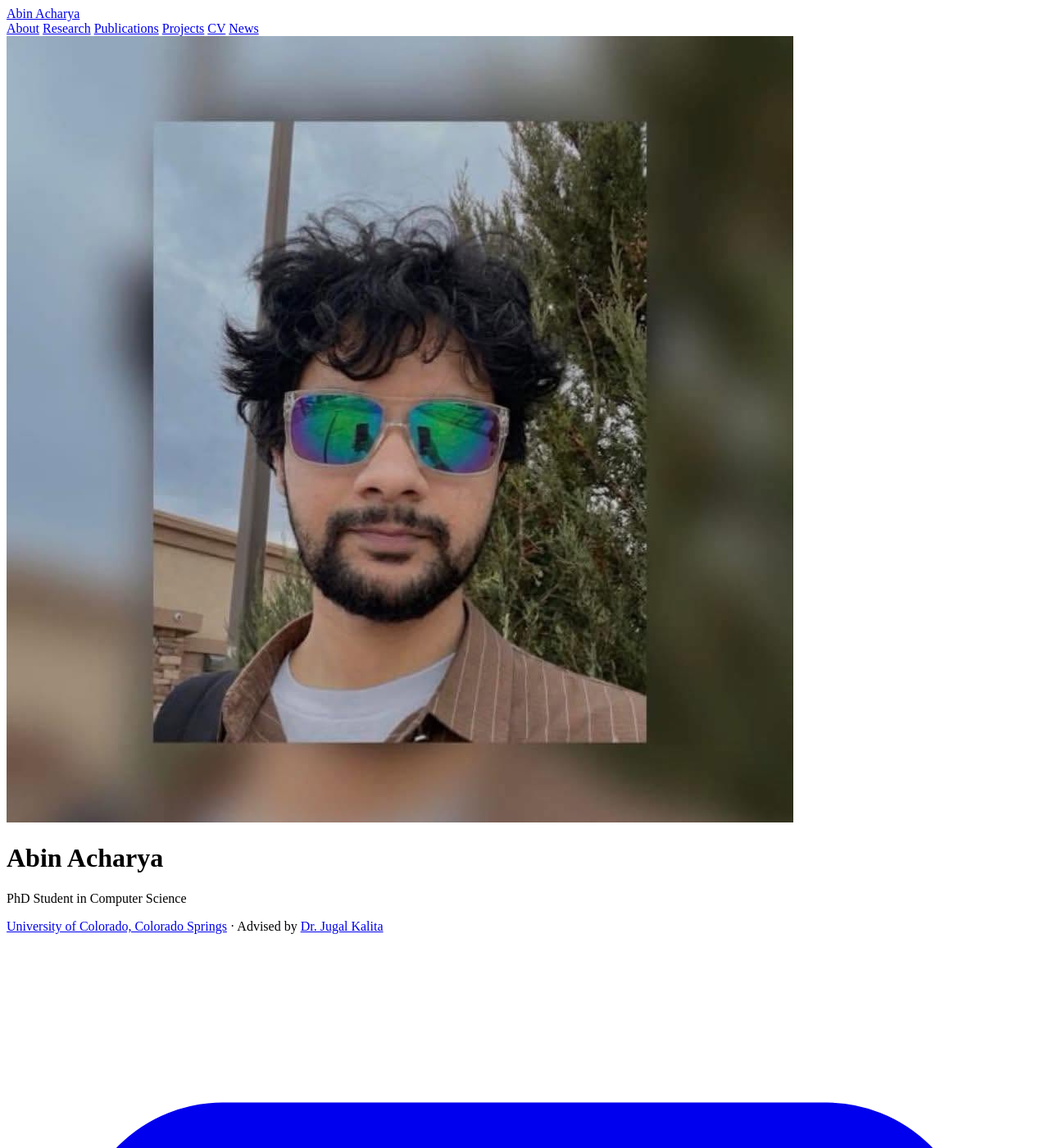
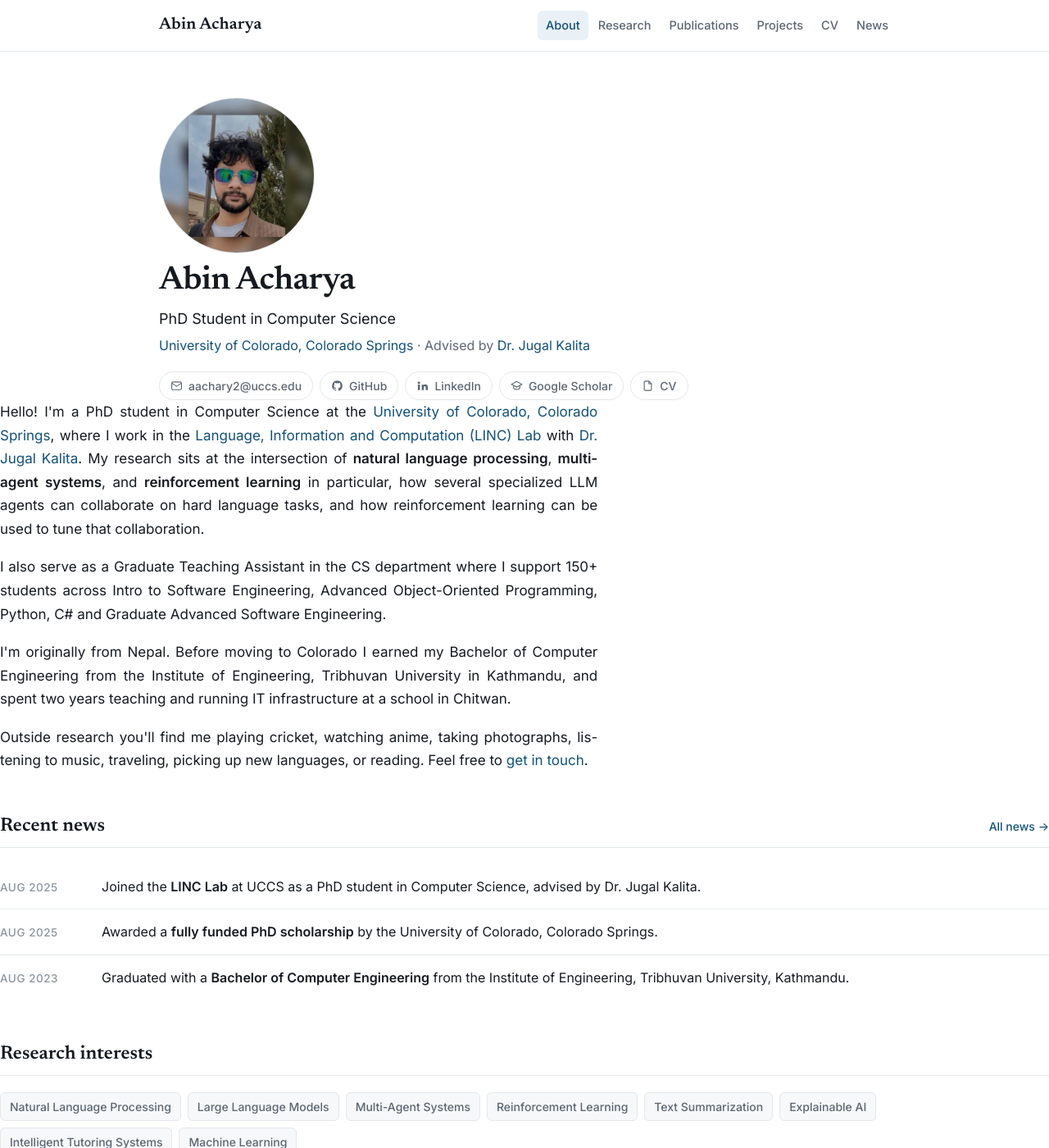
Before and after one commit to Abin-coder/abinacharya.github.io, a Jekyll site: the page built from index.html, in a window 1280 px wide and 1400 px high. Shown: the whole window at 82% size. Built offline with Jekyll 4.4.1, drawn with Linux system fonts in a browser that asks for light colours.

Commit message:
added style.css

```diff
--- /dev/null
+++ b/assets/css/style.css
@@ -0,0 +1,387 @@
+/* ==========================================================================
+   Abin Acharya — personal site
+   One stylesheet for the whole site. Change colors in :root below.
+   ========================================================================== */
+
+:root {
+  --ink:        #151a21;
+  --muted:      #5c6672;
+  --faint:      #8b95a1;
+  --line:       #e4e8ec;
+  --bg:         #ffffff;
+  --soft:       #f6f8fa;
+  --accent:     #12507a;
+  --accent-bg:  #e9f1f7;
+
+  --serif: "Newsreader", Georgia, "Times New Roman", serif;
+  --sans: "Inter", -apple-system, BlinkMacSystemFont, "Segoe UI", Roboto, Helvetica, Arial, sans-serif;
+
+  --maxw: 940px;
+}
+
+*, *::before, *::after { box-sizing: border-box; }
+
+html { -webkit-text-size-adjust: 100%; scroll-behavior: smooth; }
+
+body {
+  margin: 0;
+  background: var(--bg);
+  color: var(--ink);
+  font-family: var(--sans);
+  font-size: 17px;
+  line-height: 1.68;
+  -webkit-font-smoothing: antialiased;
+}
+
+a { color: var(--accent); text-decoration: none; }
+a:hover { text-decoration: underline; text-underline-offset: 3px; }
+a:focus-visible,
+button:focus-visible { outline: 2px solid var(--accent); outline-offset: 3px; border-radius: 3px; }
+
+img { max-width: 100%; height: auto; }
+
+.wrap { max-width: var(--maxw); margin: 0 auto; padding: 0 24px; }
+
+/* --- Header / navigation ------------------------------------------------ */
+
+.site-header {
+  position: sticky;
+  top: 0;
+  z-index: 20;
+  background: rgba(255,255,255,0.88);
+  backdrop-filter: saturate(180%) blur(10px);
+  border-bottom: 1px solid var(--line);
+}
+
+.site-header .wrap {
+  display: flex;
+  align-items: center;
+  justify-content: space-between;
+  gap: 16px;
+  min-height: 62px;
+  flex-wrap: wrap;
+}
+
+.brand {
+  font-family: var(--serif);
+  font-size: 20px;
+  font-weight: 600;
+  letter-spacing: 0.01em;
+  color: var(--ink);
+}
+.brand:hover { text-decoration: none; color: var(--accent); }
+
+.site-nav {
+  display: flex;
+  flex-wrap: wrap;
+  gap: 4px 2px;
+  margin: 0 -8px;
+}
+
+.site-nav a {
+  color: var(--muted);
+  font-size: 14.5px;
+  font-weight: 500;
+  padding: 6px 10px;
+  border-radius: 6px;
+}
+.site-nav a:hover { color: var(--ink); background: var(--soft); text-decoration: none; }
+.site-nav a.is-active { color: var(--accent); background: var(--accent-bg); }
+
+/* --- Page structure ------------------------------------------------------ */
+
+main { padding: 56px 0 24px; }
+
+section + section { margin-top: 52px; }
+
+h1, h2, h3 { font-family: var(--serif); color: var(--ink); line-height: 1.25; }
+
+.page-title {
+  font-size: 38px;
+  font-weight: 600;
+  margin: 0 0 8px;
+  letter-spacing: -0.01em;
+}
+
+.page-intro { color: var(--muted); margin: 0 0 36px; max-width: 62ch; }
+
+.section-title {
+  font-size: 23px;
+  font-weight: 600;
+  margin: 0 0 20px;
+  padding-bottom: 10px;
+  border-bottom: 1px solid var(--line);
+  display: flex;
+  align-items: baseline;
+  justify-content: space-between;
+  gap: 16px;
+}
+
+.section-title .more {
+  font-family: var(--sans);
+  font-size: 14px;
+  font-weight: 500;
+}
+
+p { margin: 0 0 18px; }
+main p:last-child { margin-bottom: 0; }
+
+.prose,
+.prose p {
+  text-align: justify;
+  hyphens: auto;
+  -webkit-hyphens: auto;
+}
+.prose { max-width: 68ch; }
+
+/* --- Hero ----------------------------------------------------------------- */
+
+.hero {
+  display: grid;
+  grid-template-columns: 190px 1fr;
+  gap: 40px;
+  align-items: start;
+  margin-bottom: 48px;
+}
+
+.hero-photo {
+  width: 190px;
+  height: 190px;
+  border-radius: 50%;
+  object-fit: cover;
+  border: 1px solid var(--line);
+  background: var(--soft);
+}
+
+.hero-photo-fallback {
+  width: 190px;
+  height: 190px;
+  border-radius: 50%;
+  background: var(--accent-bg);
+  color: var(--accent);
+  font-family: var(--serif);
+  font-size: 60px;
+  font-weight: 600;
+  display: flex;
+  align-items: center;
+  justify-content: center;
+}
+
+.hero-name {
+  font-size: 40px;
+  font-weight: 600;
+  letter-spacing: -0.015em;
+  margin: 0 0 6px;
+}
+
+.hero-role { font-size: 18px; color: var(--ink); margin: 0 0 4px; }
+.hero-affil { color: var(--muted); font-size: 16px; margin: 0 0 18px; }
+
+.contact-row { display: flex; flex-wrap: wrap; gap: 8px; }
+
+.chip {
+  display: inline-flex;
+  align-items: center;
+  gap: 7px;
+  font-size: 14px;
+  font-weight: 500;
+  color: var(--muted);
+  border: 1px solid var(--line);
+  border-radius: 999px;
+  padding: 5px 13px;
+  background: #fff;
+  transition: border-color .15s ease, color .15s ease, background .15s ease;
+}
+.chip:hover {
+  color: var(--accent);
+  border-color: var(--accent);
+  background: var(--accent-bg);
+  text-decoration: none;
+}
+.chip svg { width: 15px; height: 15px; flex: none; }
+
+/* --- News ------------------------------------------------------------------ */
+
+.news-list { list-style: none; margin: 0; padding: 0; }
+
+.news-item {
+  display: grid;
+  grid-template-columns: 104px 1fr;
+  gap: 20px;
+  padding: 14px 0;
+  border-bottom: 1px solid var(--line);
+}
+.news-item:last-child { border-bottom: 0; }
+
+.news-date {
+  color: var(--faint);
+  font-size: 13.5px;
+  font-weight: 500;
+  letter-spacing: 0.04em;
+  text-transform: uppercase;
+  padding-top: 3px;
+  white-space: nowrap;
+}
+
+.news-body { font-size: 16px; }
+.news-body strong { font-weight: 600; }
+
+/* --- Tags ------------------------------------------------------------------ */
+
+.tag-cloud { display: flex; flex-wrap: wrap; gap: 8px; }
+
+.tag {
+  font-size: 14px;
+  font-weight: 500;
+  color: var(--muted);
+  background: var(--soft);
+  border: 1px solid var(--line);
+  border-radius: 6px;
+  padding: 5px 11px;
+}
+
+/* --- Entries (education, experience, projects, publications) --------------- */
+
+.entry { padding: 22px 0; border-bottom: 1px solid var(--line); }
+.entry:first-of-type { padding-top: 4px; }
+.entry:last-child { border-bottom: 0; }
+
+.entry-head {
+  display: flex;
+  flex-wrap: wrap;
+  align-items: baseline;
+  justify-content: space-between;
+  gap: 6px 20px;
+}
+
+.entry-title { font-size: 18.5px; font-weight: 600; margin: 0; }
+
+.entry-when {
+  font-family: var(--sans);
+  font-size: 13.5px;
+  font-weight: 500;
+  color: var(--faint);
+  letter-spacing: 0.02em;
+  white-space: nowrap;
+}
+
+.entry-where { color: var(--muted); font-size: 15.5px; margin: 3px 0 0; }
+
+.entry-meta {
+  color: var(--faint);
+  font-size: 14px;
+  margin: 6px 0 0;
+  font-variant-numeric: tabular-nums;
+}
+
+.entry-list { margin: 12px 0 0; padding-left: 20px; }
+.entry-list li { margin-bottom: 6px; }
+.entry-list li::marker { color: var(--faint); }
+
+.entry-links { margin-top: 10px; display: flex; flex-wrap: wrap; gap: 8px; }
+
+.pill {
+  font-size: 13.5px;
+  font-weight: 500;
+  border: 1px solid var(--line);
+  border-radius: 6px;
+  padding: 3px 10px;
+  color: var(--muted);
+}
+.pill:hover { color: var(--accent); border-color: var(--accent); text-decoration: none; }
+
+.status {
+  display: inline-block;
+  font-size: 12.5px;
+  font-weight: 600;
+  letter-spacing: 0.04em;
+  text-transform: uppercase;
+  color: var(--accent);
+  background: var(--accent-bg);
+  border-radius: 5px;
+  padding: 2px 8px;
+  margin-left: 8px;
+  vertical-align: 2px;
+}
+
+/* --- Skills / definition-style blocks --------------------------------------- */
+
+.skill-grid { display: grid; grid-template-columns: repeat(2, 1fr); gap: 24px 32px; }
+
+.skill-group h3 {
+  font-family: var(--sans);
+  font-size: 13px;
+  font-weight: 600;
+  letter-spacing: 0.08em;
+  text-transform: uppercase;
+  color: var(--faint);
+  margin: 0 0 6px;
+}
+.skill-group p { margin: 0; font-size: 16px; }
+
+/* --- Callout ----------------------------------------------------------------- */
+
+.callout {
+  background: var(--soft);
+  border: 1px solid var(--line);
+  border-radius: 10px;
+  padding: 18px 20px;
+  color: var(--muted);
+  font-size: 16px;
+}
+
+/* --- Footer -------------------------------------------------------------------- */
+
+.site-footer {
+  margin-top: 72px;
+  border-top: 1px solid var(--line);
+  padding: 28px 0 44px;
+  color: var(--faint);
+  font-size: 14px;
+}
+
+.site-footer .wrap {
+  display: flex;
+  flex-wrap: wrap;
+  gap: 12px 20px;
+  align-items: center;
+  justify-content: space-between;
+}
+
+.footer-links { display: flex; flex-wrap: wrap; gap: 16px; }
+.footer-links a { color: var(--muted); font-weight: 500; }
+
+/* --- Responsive ------------------------------------------------------------------ */
+
+@media (max-width: 720px) {
+  body { font-size: 16.5px; }
+
+  .site-header .wrap { min-height: 0; padding-top: 12px; padding-bottom: 10px; }
+  .site-nav { width: 100%; }
+
+  .hero {
+    grid-template-columns: 1fr;
+    gap: 24px;
+    justify-items: center;
+    text-align: center;
+  }
+  .hero-photo, .hero-photo-fallback { width: 150px; height: 150px; font-size: 48px; }
+  .hero-name { font-size: 32px; }
+  .contact-row { justify-content: center; }
+
+  .page-title { font-size: 30px; }
+
+  .news-item { grid-template-columns: 1fr; gap: 4px; }
+  .news-date { padding-top: 0; }
+
+  .entry-when { white-space: normal; }
+
+  .skill-grid { grid-template-columns: 1fr; }
+
+  main { padding-top: 40px; }
+}
+
+@media (prefers-reduced-motion: reduce) {
+  html { scroll-behavior: auto; }
+  * { transition: none !important; animation: none !important; }
+}
--- a/index.html
+++ b/index.html
@@ -4,10 +4,7 @@ title: About
 permalink: /
 ---
 
-<meta charset="utf-8">
-<meta name="viewport" content="width=device-width, initial-scale=1">
-<title>{% if page.title and page.url != "/" %}{{ page.title }} · {{ site.title }}{% else %}{{ site.title }} · {{ site.tagline }}{% endif %}</title>
-<div class="hero">
+
   <img class="hero-photo"
        src="{{ site.author.photo | relative_url }}"
        alt="{{ site.author.name }}"
```
